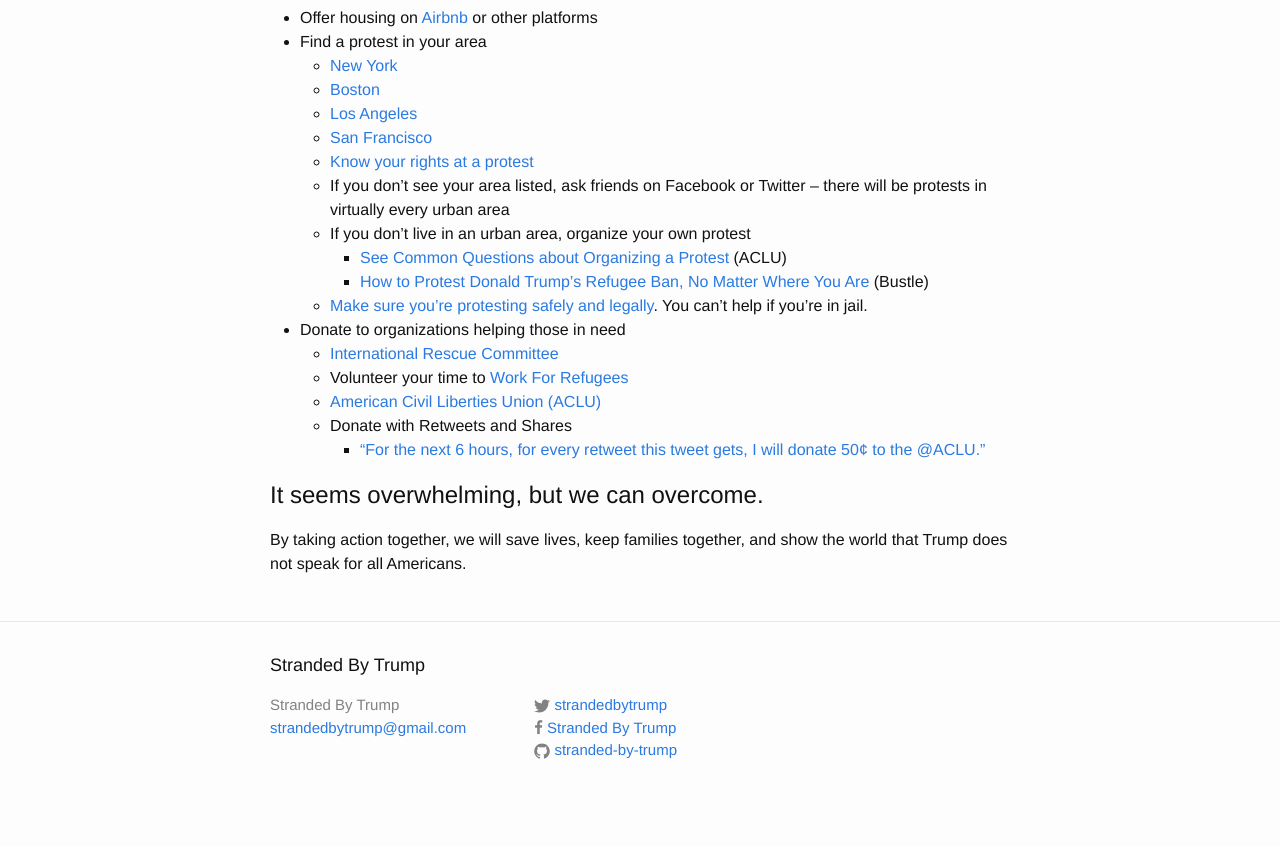
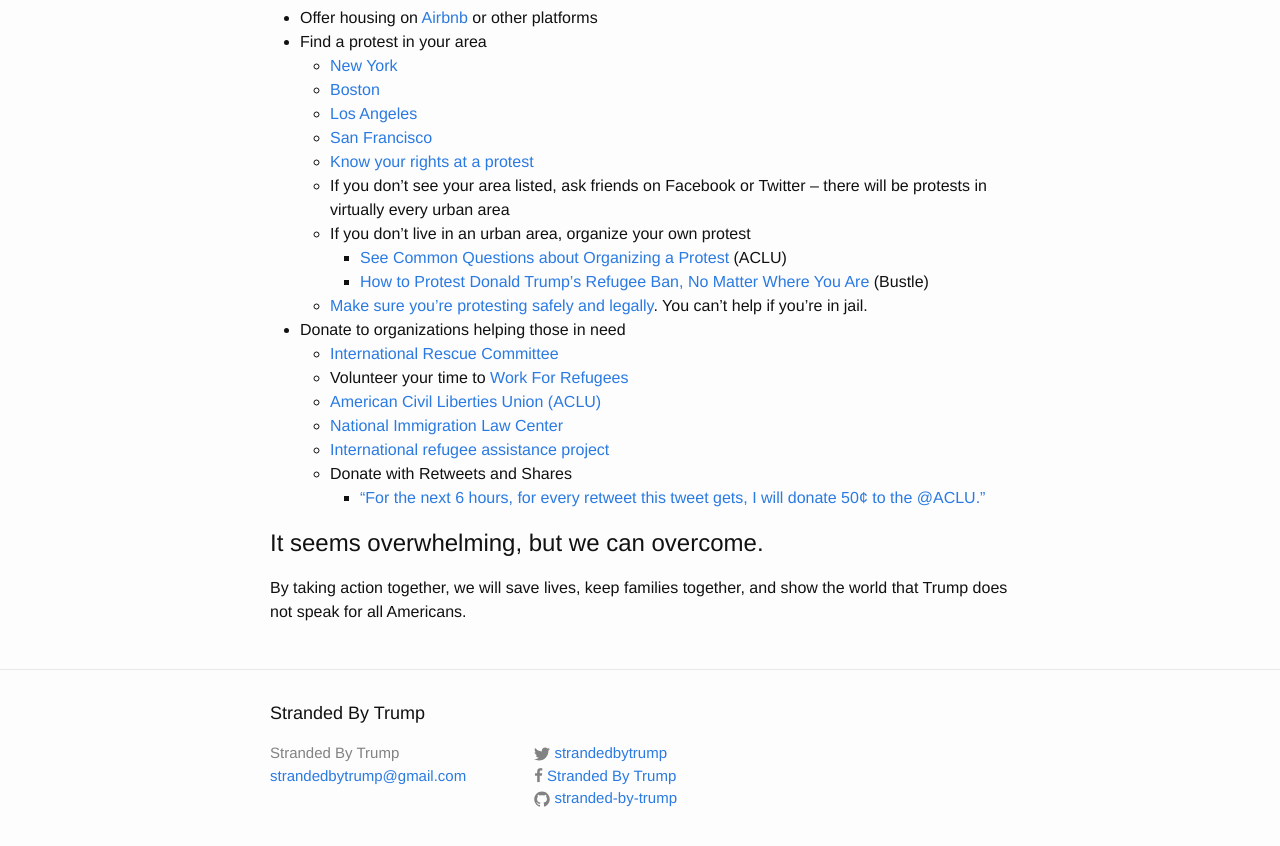
Before and after one commit to RichardLitt/stranded-by-trump, a Jekyll site: the page built from index.md, in a window 1280 px wide and 900 px high, scrolled down 1488 px. Shown: the top 846 px of the window. Built offline with Jekyll 4.4.1, drawn with Linux system fonts in a browser that asks for light colours; nearby versions of some CDN libraries; our own code applies the rules of GitHub Pages for plain Markdown files.

Commit message:
add more donate links

```diff
--- a/index.md
+++ b/index.md
@@ -49,6 +49,8 @@ Here’s what you can do to help those in desperate need right now:
     * [International Rescue Committee](https://help.rescue.org/donate/refugees-need-urgent-support?ms=gs_ppc_onex_inaug17_es_170112&initialms=gs_ppc_onex_inaug17_es_170112&gclid=CMHut-Ww5tECFdm3wAodiUAPXw)
     * Volunteer your time to [Work For Refugees](https://www.globalcitizen.org/en/content/refugees-workforrefugees-worldvision-newzealand/)
     * [American Civil Liberties Union (ACLU)](https://action.aclu.org/secure/he-discriminated-we-sued)
+    * [National Immigration Law Center](https://nilc.z2systems.com/np/clients/nilc/donation.jsp?campaign=15)
+    * [International refugee assistance project](https://irap.urbanjustice.org/civicrm/contribute/transact?reset=1&id=13)
     * Donate with Retweets and Shares
       * ["For the next 6 hours, for every retweet this tweet gets, I will donate 50¢ to the @ACLU."](https://twitter.com/pacdude/status/825537340072402944)
 
```
